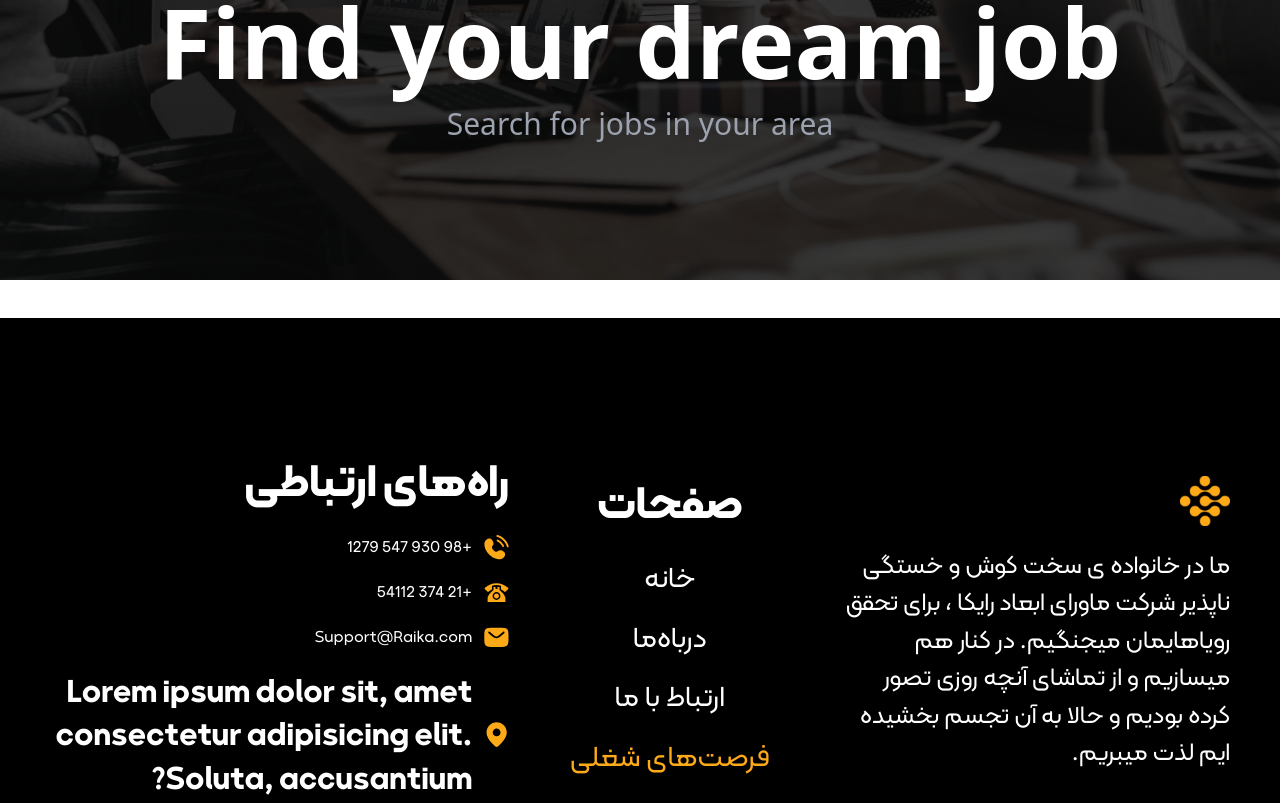
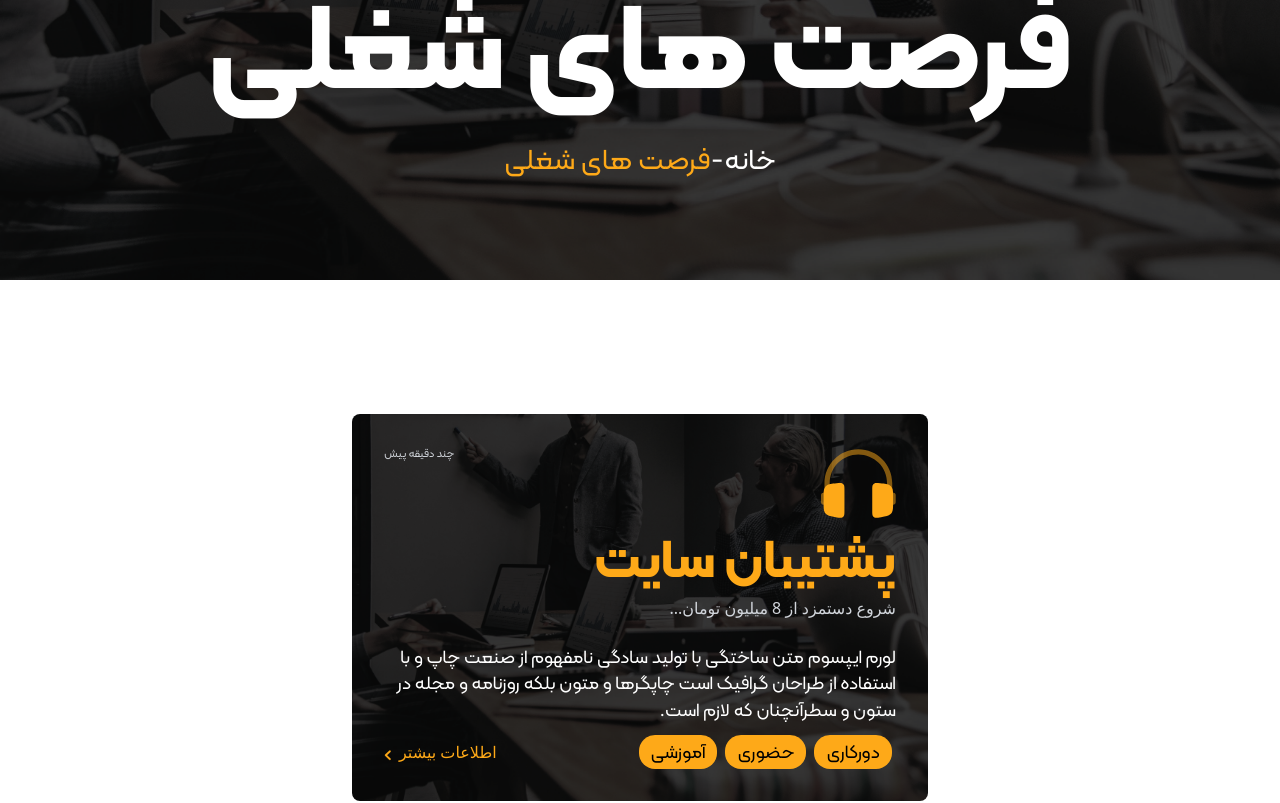
Before and after one commit to mahjs/Rayka-Main, a Next.js app: page /jobs in a window 1280 px wide. Shown: the part 280-1083 px from the top of the page. Built offline with nearby package versions, Linux system fonts and the light colour scheme.

Commit message:
fix fix jobs page ui

```diff
--- a/src/app/globals.css
+++ b/src/app/globals.css
@@ -254,12 +254,6 @@ body {
   }
 }
 
-@media screen and (min-width: 768px) {
-  .Body-3 {
-    font-size: 1rem;
-  }
-}
-
 .Btn {
   font-family: "KalamehBold";
   font-size: 1.3rem;
--- a/src/app/jobs/page.tsx
+++ b/src/app/jobs/page.tsx
@@ -1,13 +1,133 @@
-import HeroSection from "@/components/HeroSection";
+import Image from "next/image";
 import React from "react";
+import BgImage from "../../../public/images/bg-main.webp";
+import Link from "next/link";
+import headphone from "../../../public/images/headphone.svg";
+
+interface Job {
+  title: string;
+  description: string;
+  category: string;
+  postedTime: string;
+}
+
+const cardStyle = {
+  backgroundImage: `url(${BgImage.src})`,
+  backgroundSize: "cover",
+  backgroundPosition: "center",
+  backgroundRepeat: "no-repeat",
+};
+const categories = ["دورکاری", "حضوری", "آموزشی"];
+
+const JobCard: React.FC<Job> = ({
+  title,
+  description,
+  category,
+  postedTime,
+}) => {
+  return (
+    <div className="grid place-items-center justify-center overflow-hidden p-[6em]">
+      <div
+        style={cardStyle}
+        className="w-[22rem] justify-between rounded-lg p-[2em] md:w-[36rem]"
+      >
+        <div className="flex justify-between">
+          <Image
+            src={headphone}
+            alt="headphone"
+            className="h-[4.6685rem] w-[4.6685rem]"
+          />
+          <p className="Body-3 text-gray-300">{postedTime}</p>
+        </div>
+        <h2 className="subtitle-2 text-primary">{title}</h2>
+        <p className="mb-6 text-gray-300">{description}</p>
+        <p className="Body text-white">
+          لورم ایپسوم متن ساختگی با تولید سادگی نامفهوم از صنعت چاپ و با استفاده
+          از طراحان گرافیک است چاپگرها و متون بلکه روزنامه و مجله در ستون و
+          سطرآنچنان که لازم است.
+        </p>
+        <div className="mt-3 flex justify-between">
+          <div className="Body flex">
+            {categories.map((item, index) => (
+              <p
+                className={`rounded-2xl bg-primary p-1 px-3 ${
+                  index !== categories.length / 1 ? "mx-1" : ""
+                }`}
+                key={index}
+              >
+                {item}
+              </p>
+            ))}
+          </div>
+          <Link className="flex items-center text-primary" href="/">
+            اطلاعات بیشتر
+            <svg
+              xmlns="http://www.w3.org/2000/svg"
+              width="7"
+              height="11"
+              viewBox="0 0 7 11"
+              fill="none"
+              className="mr-[.5em] mt-[0.5em]"
+            >
+              <path
+                d="M6.47631 0.744077L6.47621 0.743979C6.3104 0.587967 6.08703 0.501441 5.85547 0.501441C5.6239 0.501441 5.40053 0.587967 5.23473 0.743979L5.23467 0.744028L1.14529 4.59658L1.14524 4.59663C0.9794 4.75306 0.884864 4.96663 0.884864 5.19085C0.884864 5.41507 0.9794 5.62864 1.14524 5.78507L1.14529 5.78512L5.23325 9.63633C5.31404 9.71761 5.41091 9.78247 5.51796 9.82741L5.56253 9.72124L5.51796 9.82741C5.62567 9.87261 5.74169 9.89683 5.85915 9.89878C5.97662 9.90074 6.09344 9.88039 6.20271 9.83881L6.16176 9.7312L6.20271 9.83881C6.31198 9.79723 6.41169 9.73517 6.49572 9.65601C6.57977 9.57683 6.64644 9.48212 6.69137 9.37733C6.73631 9.27252 6.75847 9.15999 6.75635 9.04653C6.75422 8.93307 6.72786 8.82138 6.67906 8.7182C6.63056 8.61567 6.561 8.52381 6.47485 8.4478L3.01768 5.19085L6.47626 1.93256L6.47631 1.93251C6.64215 1.77608 6.73669 1.56252 6.73669 1.3383C6.73669 1.11407 6.64215 0.900507 6.47631 0.744077Z"
+                fill="#FEA918"
+                stroke="#FEA918"
+                strokeWidth="0.230272"
+              />
+            </svg>
+          </Link>
+        </div>
+      </div>
+    </div>
+  );
+};
 
 const Jobs: React.FC = () => {
+  const jobsData: Job[] = [
+    {
+      title: "پشتیبان سایت",
+      description: "شروع دستمزد از  8 میلیون تومان...",
+      category: "دورکاری",
+      postedTime: "چند دقیقه پیش",
+    },
+    {
+      title: "پشتیبان سایت",
+      description: "شروع دستمزد از  8 میلیون تومان...",
+      category: "حضوری",
+      postedTime: "چند دقیقه پیش",
+    },
+  ];
+
   return (
-    <div>
-      <HeroSection
-        heading="Find your dream job"
-        subHeading="Search for jobs in your area"
+    <div className="select-none flex-col ">
+      <Image
+        src={BgImage}
+        alt="contact-us-bg"
+        className="absolute top-0 -z-10 h-[22%] w-full object-cover md:h-[70%]"
       />
+      <div className="flex w-full flex-col justify-center text-center text-white md:h-[500px]">
+        <h1 className="header-1">فرصت های شغلی</h1>
+        <div className="subtitle flex justify-center">
+          <p>
+            <Link href="/">خانه- </Link>
+          </p>
+          <p className="text-primary">
+            <Link href="/jobs"> فرصت های شغلی</Link>
+          </p>
+        </div>
+      </div>
+      <div className="flex flex-wrap justify-center">
+        {jobsData.map((job, index) => (
+          <JobCard
+            key={index}
+            title={job.title}
+            description={job.description}
+            category={job.category}
+            postedTime={job.postedTime}
+          />
+        ))}
+      </div>
     </div>
   );
 };
--- a/src/components/contact-us/Map.tsx
+++ b/src/components/contact-us/Map.tsx
@@ -60,7 +60,7 @@ const Map: React.FC = () => {
   };
 
   return (
-    <div className="relative mb-32 mt-12 h-[100px] w-full md:h-[350px]">
+    <div className="relative mb-32 mt-12 h-[400px] w-full md:h-[350px]">
       <iframe
         src={MAP_URL}
         width="100%"
```
Also changed, not shown: public/images/headphone.svg (added), src/components/contact-us/dist/Map.js.
